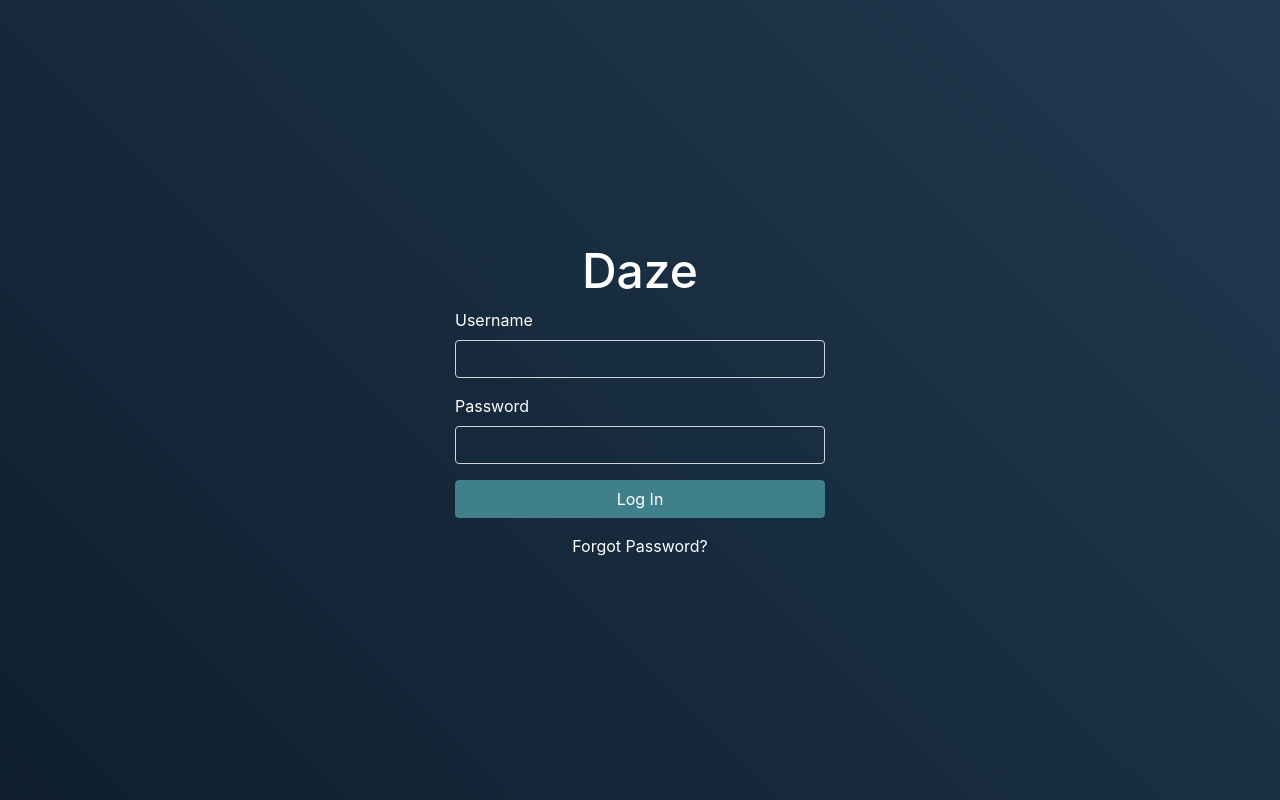
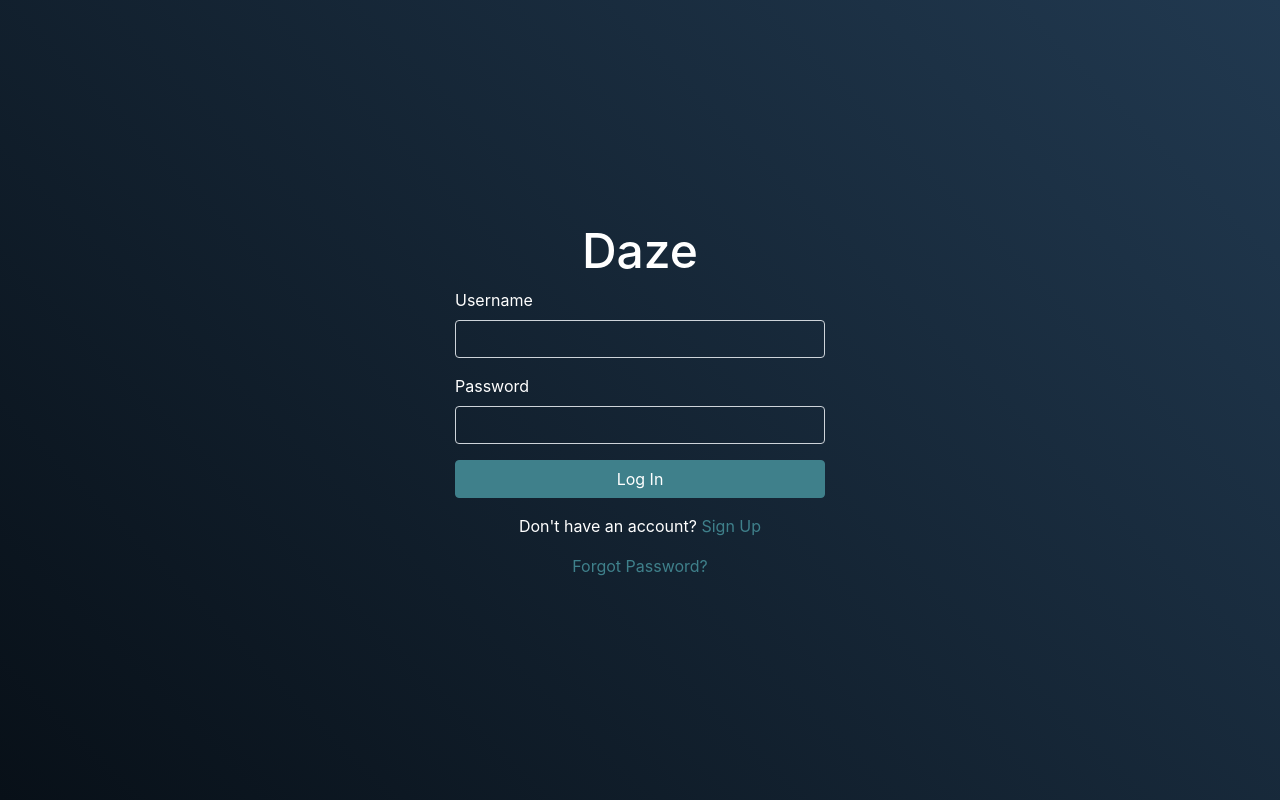
Before and after one commit to morrisbc/daze, a React (Create React App) app: page /login in a window 1280 px wide. Built offline with nearby package versions, Linux system fonts and the light colour scheme; no server answers.

Commit message:
Added basic auth routes with react router and created forgot password component/page

```diff
--- a/public/index.html
+++ b/public/index.html
@@ -33,7 +33,7 @@
       rel="stylesheet"
     />
     <!-- <link href="https://fonts.googleapis.com/css?family=Concert+One&display=swap" rel="stylesheet" /> -->
-    <title>React App</title>
+    <title>Daze</title>
   </head>
   <body>
     <noscript>You need to enable JavaScript to run this app.</noscript>
--- a/src/App.css
+++ b/src/App.css
@@ -3,7 +3,8 @@
   width: 100vw;
 }
 
-.login {
+.login,
+.forgot {
   height: 100vh;
   max-width: 400px;
 }
@@ -13,3 +14,11 @@
   text-align: center;
   font-size: 3rem;
 }
+
+.auth-link {
+  color: #3f808b;
+}
+
+.auth-link:hover {
+  color: white;
+}
--- a/src/App.js
+++ b/src/App.js
@@ -1,12 +1,21 @@
 import React from "react";
 import Login from "./components/pages/Login";
+import Forgot from "./components/pages/Forgot";
+import { BrowserRouter as Router, Switch, Route } from "react-router-dom";
 import "./App.css";
 
 function App() {
   return (
-    <div>
-      <Login />
-    </div>
+    <Router>
+      <Switch>
+        <Route path="/login">
+          <Login />
+        </Route>
+        <Route path="/forgot">
+          <Forgot />
+        </Route>
+      </Switch>
+    </Router>
   );
 }
 
--- a/src/components/firebase/firebase.js
+++ b/src/components/firebase/firebase.js
@@ -19,8 +19,14 @@ class Firebase {
 
   // Auth API
 
-  doCreateUserWithEmailAndPassword = (email, password) =>
-    this.auth.createUserWithEmailAndPassword(email, password);
+  doCreateUserWithEmailAndPassword = (email, password) => {
+    try {
+      console.log(email, password);
+      this.auth.createUserWithEmailAndPassword(email, password);
+    } catch (err) {
+      console.log(err);
+    }
+  };
 
   doSignInWithEmailAndPassword = (email, password) =>
     this.auth.signInWithEmailAndPassword(email, password);
--- a/src/components/firebase/index.js
+++ /dev/null
@@ -1,6 +0,0 @@
-import FirebaseContext from "./context";
-import Firebase from "./firebase";
-
-export default Firebase;
-
-export { FirebaseContext };
--- /dev/null
+++ b/src/components/pages/Forgot.js
@@ -0,0 +1,34 @@
+import React from "react";
+
+const Forgot = () => {
+  return (
+    <div className="forgot container d-flex flex-column justify-content-center">
+      <h3 className="text-white text-center">Forgot Password</h3>
+      <form>
+        <div className="form-group">
+          <label className="text-white" htmlFor="forgotEmail">
+            Email
+          </label>
+          <input
+            className="form-control text-white"
+            type="email"
+            name=""
+            id="forgotEmail"
+            style={{ background: "transparent" }}
+          />
+        </div>
+        <input
+          className="btn btn-block text-white"
+          type="submit"
+          value="Reset Password"
+          style={{
+            backgroundColor: "#3f808b",
+            borderColor: "#3f808b"
+          }}
+        />
+      </form>
+    </div>
+  );
+};
+
+export default Forgot;
--- a/src/components/pages/Login.js
+++ b/src/components/pages/Login.js
@@ -1,6 +1,11 @@
 import React from "react";
+import FirebaseContext from "../firebase/context";
+import { Link } from "react-router-dom";
 
 function Login() {
+  return (
+    <FirebaseContext.Consumer>
+      {firebase => {
         return (
           <div className="login container d-flex flex-column justify-content-center">
             <h3 className="logo">Daze</h3>
@@ -11,7 +16,7 @@ function Login() {
                 </label>
                 <input
                   className="form-control text-white"
-            type="text"
+                  type="email"
                   id="loginUsername"
                   style={{ background: "transparent" }}
                 />
@@ -28,19 +33,29 @@ function Login() {
                 />
               </div>
               <input
-          className="btn btn-primary btn-block mb-3"
+                className="btn btn-block mb-3 text-white"
                 type="submit"
                 value="Log In"
                 style={{
                   backgroundColor: "#3f808b",
                   borderColor: "#3f808b"
                 }}
+                onClick={firebase.doCreateUserWithEmailAndPassword}
               />
             </form>
-      <a href="#" className="text-white text-center">
+            <p className="text-white text-center">
+              Don't have an account?{" "}
+              <Link className="auth-link" to="/signup">
+                Sign Up
+              </Link>
+            </p>
+            <Link to="/forgot" className="auth-link text-center">
               Forgot Password?
-      </a>
+            </Link>
           </div>
+        );
+      }}
+    </FirebaseContext.Consumer>
   );
 }
 
--- a/src/index.css
+++ b/src/index.css
@@ -1,5 +1,5 @@
 body {
   height: 100vh;
   width: 100vw;
-  background: linear-gradient(45deg, #0f1f2e, #213950);
+  background: linear-gradient(45deg, #081018, #213950);
 }
--- a/src/index.js
+++ b/src/index.js
@@ -3,7 +3,8 @@ import ReactDOM from "react-dom";
 import "bootstrap/dist/css/bootstrap.css";
 import "./index.css";
 import App from "./App";
-import Firebase, { FirebaseContext } from "./components/firebase";
+import Firebase from "./components/firebase/firebase";
+import FirebaseContext from "./components/firebase/context";
 import * as serviceWorker from "./serviceWorker";
 
 ReactDOM.render(
```
Also changed, not shown: src/components/Footer.js (added, +11 -0 lines), src/components/pages/Signup.js (added, +7 -0 lines). Lines whose indentation alone changed are shown as unchanged.
